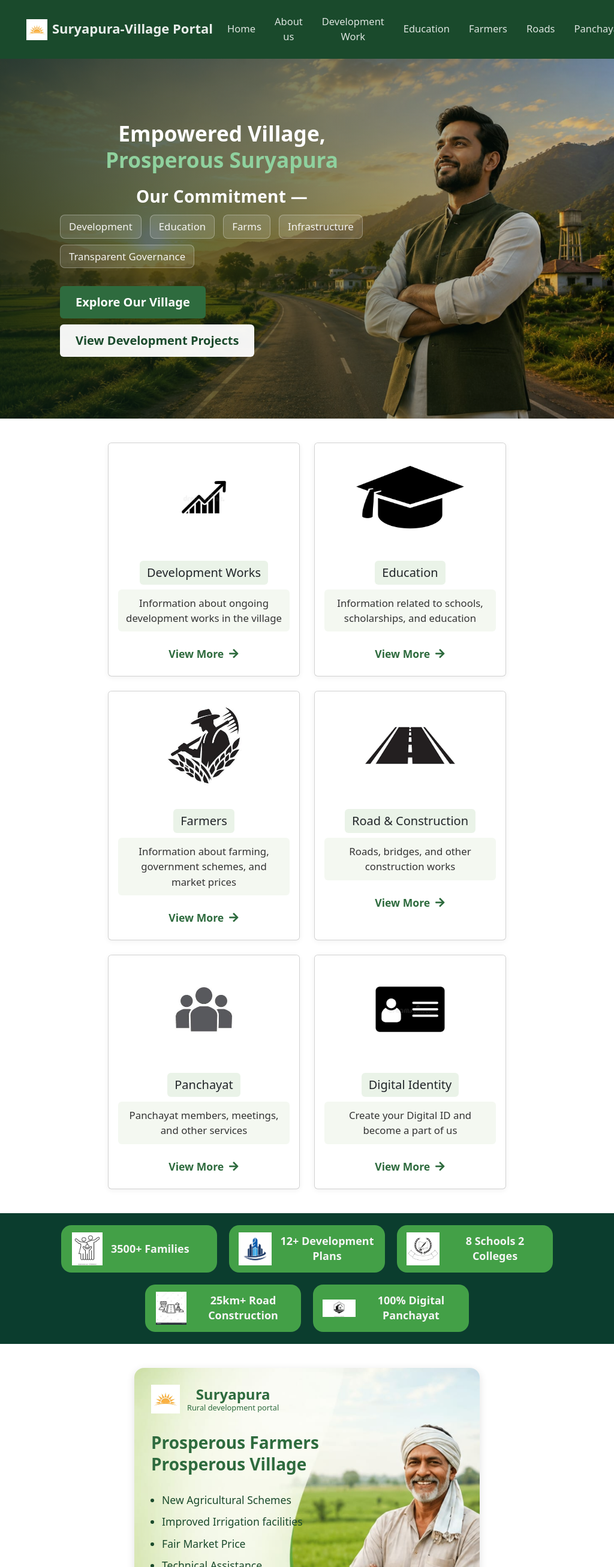
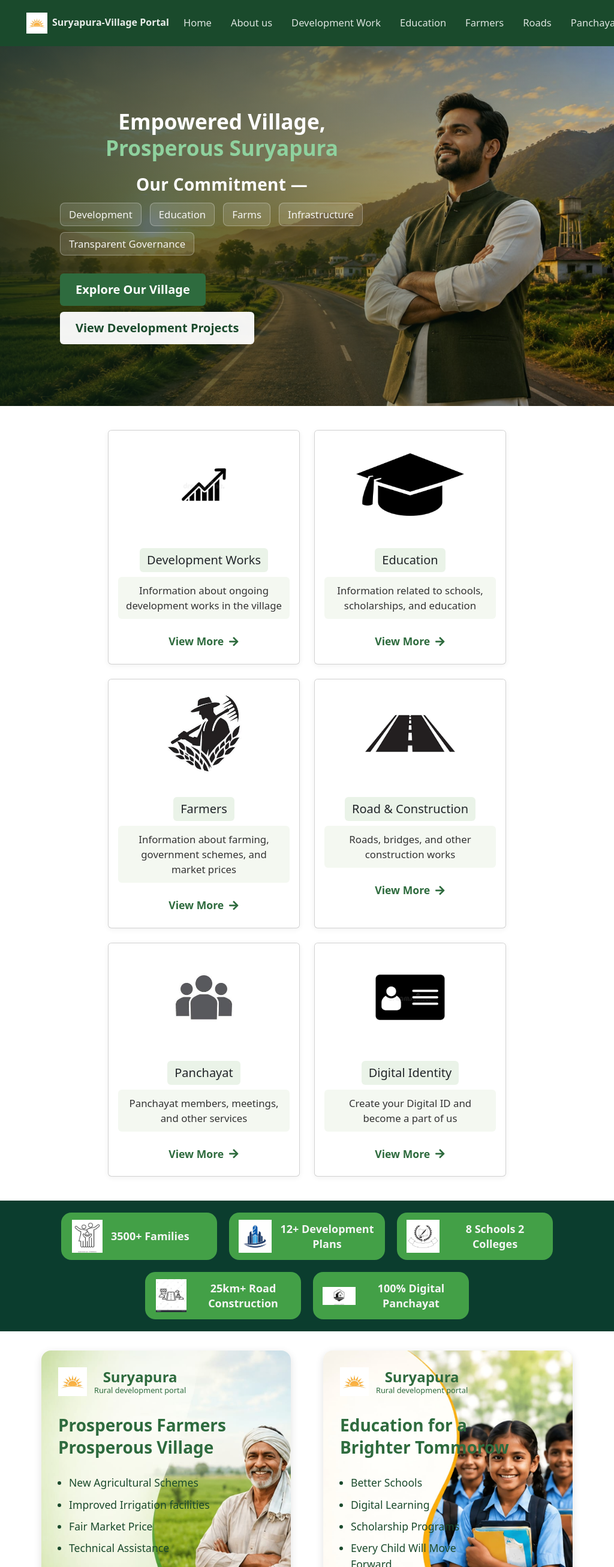
Before and after one commit to neerajne/suryapura-portal-react, a React (Create React App) app: page / in a window 1024 px wide. Shown: the top 2613 px of the page at 60% size. Built offline with nearby package versions, Linux system fonts and the light colour scheme.

Commit message:
new changes

```diff
--- a/src/Frontend/Navbar.css
+++ b/src/Frontend/Navbar.css
@@ -72,6 +72,29 @@
     border-radius: 6px;
 }
 
+@media (min-width: 992px) and (max-width: 1230px) {
+    .nav-link-custom {
+        font-size: 0.85rem;
+        padding: 6px 6px;
+        white-space: nowrap;
+    }
+
+    .navbar-nav {
+        gap: 2px !important;
+    }
+
+    .navbar-brand {
+        font-size: 1rem !important;
+        white-space: nowrap;
+    }
+
+    .signup-dropdown .dropdown-toggle {
+        padding: 6px 10px !important;
+        font-size: 0.85rem;
+        white-space: nowrap;
+    }
+}
+
 @media (max-width: 991px) {
     .custom-navbar {
         padding: 12px 16px !important;
--- a/src/Frontend/hero.css
+++ b/src/Frontend/hero.css
@@ -164,4 +164,8 @@
     .hero-commitment-list li {
         font-size: 0.9rem;
     }
+
+    .hero-section {
+        background-position: top center;
+    }
 }
--- a/src/Frontend/socialMediaPosts/SocialPosts.css
+++ b/src/Frontend/socialMediaPosts/SocialPosts.css
@@ -7,11 +7,12 @@
     margin-bottom: 20px;
     color: #2E6B3E;
 }
+
 .social-post-card {
     position: relative;
-            width: 100%;
-            max-width: 36rem;
-            margin: 20px;
+    width: 100%;
+    max-width: 26rem;
+    margin: 12px;
     height: 32rem;
     border-radius: 16px;
     overflow: hidden;
@@ -53,7 +54,6 @@
     width: 100%;
     color: #2E6B3E;
     margin-top: 10px;
-    /* added spacing */
     margin-bottom: 18px;
 }
 
@@ -80,7 +80,6 @@
     display: block;
     margin-top: 10px;
     font-size: 1.1rem;
-
 }
 
 .social-post-list li {
@@ -98,7 +97,6 @@
     height: 100%;
     display: flex;
     flex-direction: column;
-    /* padding: 28px; */
     padding: 28px 28px 0 28px;
 }
 
@@ -116,9 +114,7 @@
     gap: 4px;
 
     width: calc(100% + 56px);
-    /* full width expansion */
     margin-left: -28px;
-    /* align with card edges */
     margin-bottom: 0;
 }
 
@@ -172,7 +168,7 @@
     }
 
     .social-post-title br {
-        display: none;   /* mobile pe chhoti screen par force-break hata diya, natural wrap hoga */
+        display: none;
     }
 
     .social-post-brand-name {
```
